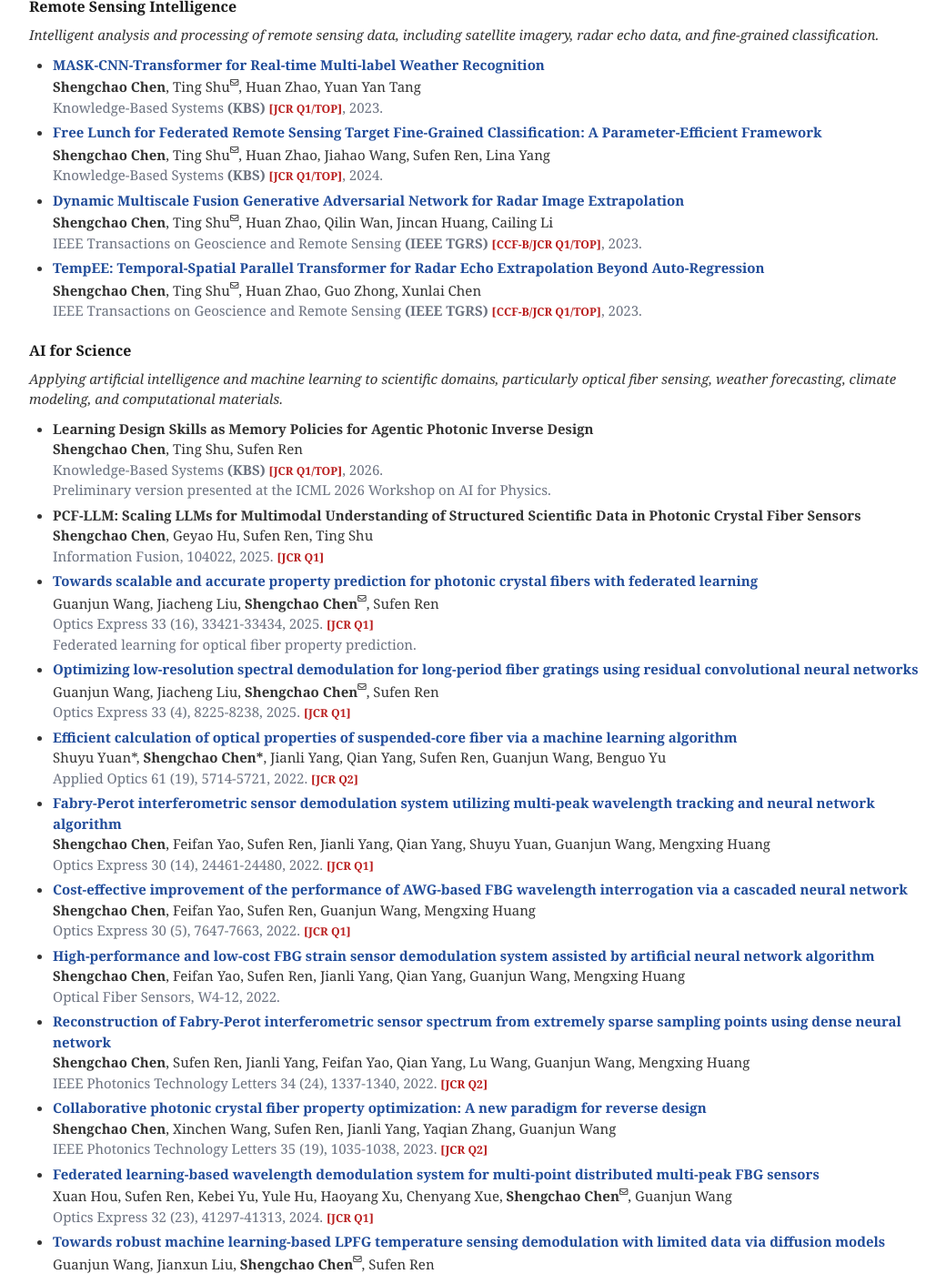
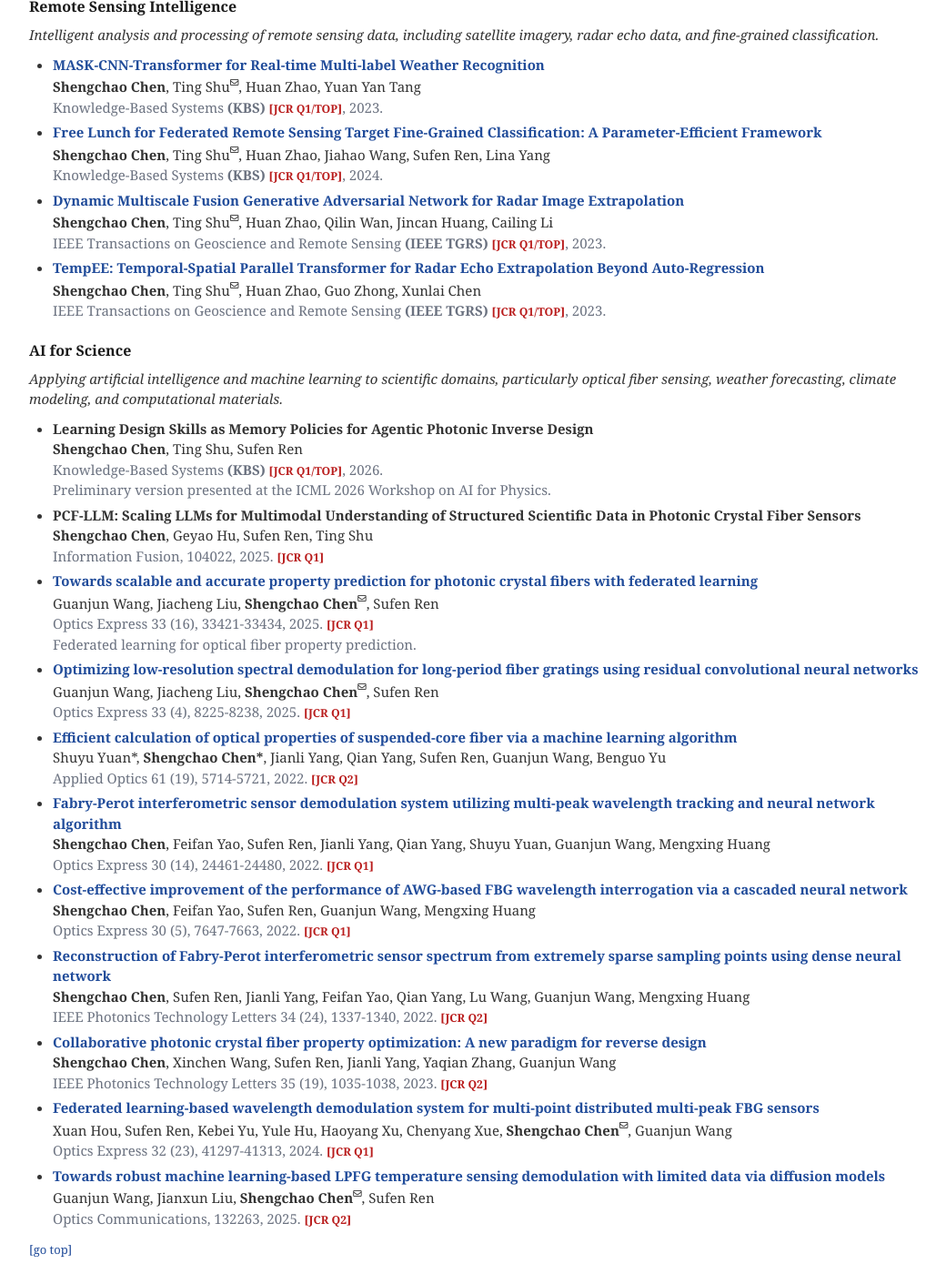
Before and after one commit to shengchaochen82/shengchaochen82.github.io, a Jekyll site: the page built from index.md, in a window 1280 px wide and 1400 px high, scrolled down 2147 px. Shown: the whole window at 91% size, without its empty margins (108-1148 px from the left). Built offline with Jekyll 4.4.1, drawn with Linux system fonts in a browser that asks for light colours.

Commit message:
Content: remove FBG strain sensor conference paper, drop CCF-B from IEEE TGRS
Co-Authored-By: Claude Sonnet 5 <noreply@anthropic.com>

```diff
--- a/_data/publications.yml
+++ b/_data/publications.yml
@@ -120,14 +120,6 @@ ai4science:
       bibtex: "https://class-il.mpi-inf.mpg.de/mnemonics/"
       image: "./assets/img/survey.png"
 
-    - title: "High-performance and low-cost FBG strain sensor demodulation system assisted by artificial neural network algorithm"
-      authors: "<strong>Shengchao Chen</strong>, Feifan Yao, Sufen Ren, Jianli Yang, Qian Yang, Guanjun Wang, Mengxing Huang"
-      conference_short: Optical Fiber Sensors
-      conference: "Optical Fiber Sensors, W4-12, 2022."
-      pdf: "https://opg.optica.org/ofs/fulltext.cfm?uri=ofs-2022-W4.12&id=475798"
-      bibtex: "https://class-il.mpi-inf.mpg.de/mnemonics/"
-      image: "./assets/img/survey.png"
-
     - title: "Reconstruction of Fabry-Perot interferometric sensor spectrum from extremely sparse sampling points using dense neural network"
       authors: "<strong>Shengchao Chen</strong>, Sufen Ren, Jianli Yang, Feifan Yao, Qian Yang, Lu Wang, Guanjun Wang, Mengxing Huang"
       conference_short: IEEE PTL
@@ -186,7 +178,7 @@ remote_sensing:
     - title: "Dynamic Multiscale Fusion Generative Adversarial Network for Radar Image Extrapolation"
       authors: "<strong>Shengchao Chen</strong>, Ting Shu<sup><i class='fa-regular fa-envelope fa-xs'></i></sup>, Huan Zhao, Qilin Wan, Jincan Huang, Cailing Li"
       conference_short: IEEE TGRS
-      conference: "IEEE Transactions on Geoscience and Remote Sensing <strong>(IEEE TGRS)</strong> <span class='classic-tag'>[CCF-B/JCR Q1/TOP]</span>, 2023."
+      conference: "IEEE Transactions on Geoscience and Remote Sensing <strong>(IEEE TGRS)</strong> <span class='classic-tag'>[JCR Q1/TOP]</span>, 2023."
       pdf: "https://ieeexplore.ieee.org/abstract/document/9837952"
       bibtex: "https://class-il.mpi-inf.mpg.de/mnemonics/"
       image: "./assets/img/mask.png"
@@ -194,7 +186,7 @@ remote_sensing:
     - title: "TempEE: Temporal-Spatial Parallel Transformer for Radar Echo Extrapolation Beyond Auto-Regression"
       authors: "<strong>Shengchao Chen</strong>, Ting Shu<sup><i class='fa-regular fa-envelope fa-xs'></i></sup>, Huan Zhao, Guo Zhong, Xunlai Chen"
       conference_short: IEEE TGRS
-      conference: "IEEE Transactions on Geoscience and Remote Sensing <strong>(IEEE TGRS)</strong> <span class='classic-tag'>[CCF-B/JCR Q1/TOP]</span>, 2023."
+      conference: "IEEE Transactions on Geoscience and Remote Sensing <strong>(IEEE TGRS)</strong> <span class='classic-tag'>[JCR Q1/TOP]</span>, 2023."
       pdf: "https://ieeexplore.ieee.org/abstract/document/10238744"
       bibtex: "https://class-il.mpi-inf.mpg.de/mnemonics/"
       image: "./assets/img/tempee.png"
@@ -319,7 +311,7 @@ main:
   - title: "TempEE: Temporal-Spatial Parallel Transformer for Radar Echo Extrapolation Beyond Auto-Regression"
     authors: "<strong>Shengchao Chen</strong>, Ting Shu<sup><i class='fa-regular fa-envelope fa-xs'></i></sup>, Huan Zhao, Guo Zhong, Xunlai Chen"
     conference_short: IEEE TGRS
-    conference: "IEEE Transactions on Geoscience and Remote Sensing <strong>(IEEE TGRS)</strong> <span class='classic-tag'>[CCF-B/JCR Q1/TOP]</span>, 2023."
+    conference: "IEEE Transactions on Geoscience and Remote Sensing <strong>(IEEE TGRS)</strong> <span class='classic-tag'>[JCR Q1/TOP]</span>, 2023."
     pdf: "https://ieeexplore.ieee.org/abstract/document/10238744"
     bibtex: "https://class-il.mpi-inf.mpg.de/mnemonics/"
     image: "./assets/img/tempee.png"
@@ -335,7 +327,7 @@ main:
   - title: "Dynamic Multiscale Fusion Generative Adversarial Network for Radar Image Extrapolation"
     authors: "<strong>Shengchao Chen</strong>, Ting Shu<sup><i class='fa-regular fa-envelope fa-xs'></i></sup>, Huan Zhao, Qilin Wan, Jincan Huang, Cailing Li"
     conference_short: IEEE TGRS
-    conference: "IEEE Transactions on Geoscience and Remote Sensing <strong>(IEEE TGRS)</strong> <span class='classic-tag'>[CCF-B/JCR Q1/TOP]</span>, 2023."
+    conference: "IEEE Transactions on Geoscience and Remote Sensing <strong>(IEEE TGRS)</strong> <span class='classic-tag'>[JCR Q1/TOP]</span>, 2023."
     pdf: "https://ieeexplore.ieee.org/abstract/document/9837952"
     bibtex: "https://class-il.mpi-inf.mpg.de/mnemonics/"
     image: "./assets/img/mask.png"
```
